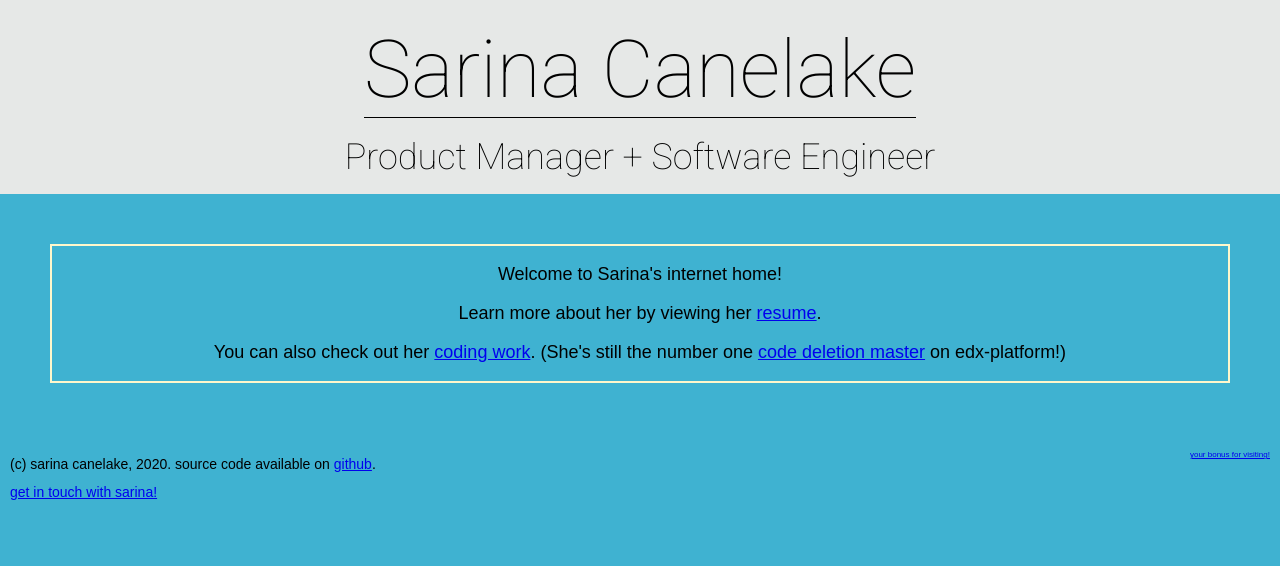
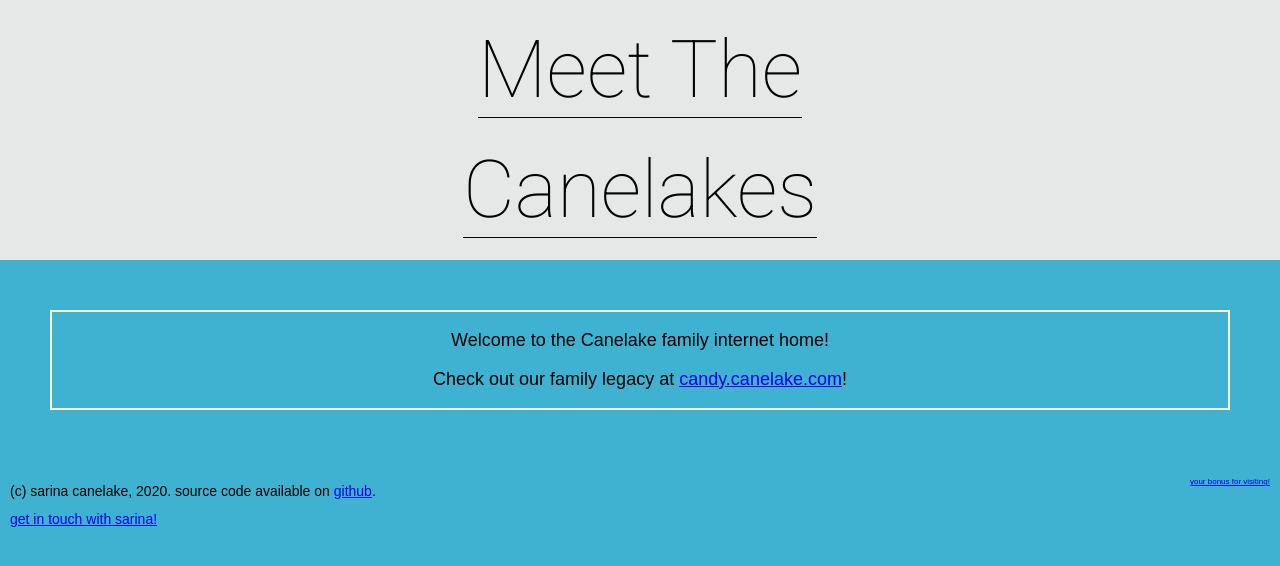
Before and after one commit to sarina/canelake, a Jekyll site: the page built from index.html, in a window 1280 px wide. Shown: the top 566 px of the page. Built offline with Jekyll 4.4.1, drawn with Linux system fonts in a browser that asks for light colours.

Commit message:
Update page to be a family hub page (in progress)

```diff
--- a/_config.yml
+++ b/_config.yml
@@ -1,15 +1,15 @@
 permalink: /:title
 
 # Meta
-title:                  Sarina Canelake
-tagline:                Sarina Canelake's internet home
-aboutme:                Product Manager + Software Engineer
+title:                  Meet The Canelakes
+tagline:                Canelake Family
+aboutme:
 url:                    http://canelake.com
 baseurl:                /
 author:
   name:                 Sarina Canelake
   url:                  https://twitter.com/robotsari
-  email:                robotsari@gmail.com
+  email:                sarina@canelake.com
 
 # Custom vars
 resume:                  resume/resume--sarina-canelake-2020.pdf
--- a/index.html
+++ b/index.html
@@ -3,8 +3,6 @@ layout: default
 title: Home
 ---
   <div class="roadsign">
-    <p>Welcome to Sarina's internet home!</p>
-    <p>Learn more about her by viewing her <a href="{{ site.resume }}">resume</a>.</p>
-    <p>You can also check out her <a href="https://github.com/sarina">coding work</a>. (She's still the number one <a href="https://github.com/edx/edx-platform/graphs/contributors?from=2011-12-04&to=2018-\
-04-11&type=d">code deletion master</a> on edx-platform!) </p>
+    <p>Welcome to the Canelake family internet home!</p>
+    <p>Check out our family legacy at <a href="candy.canelake.com">candy.canelake.com</a>!</p>
   </div>
```
